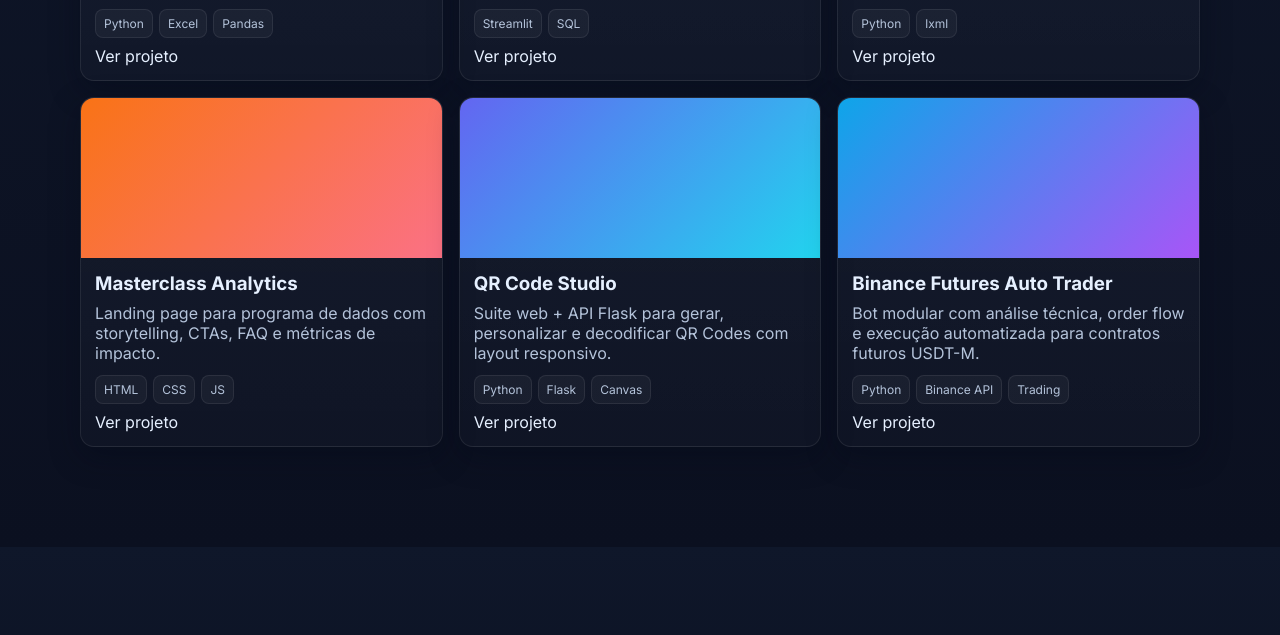
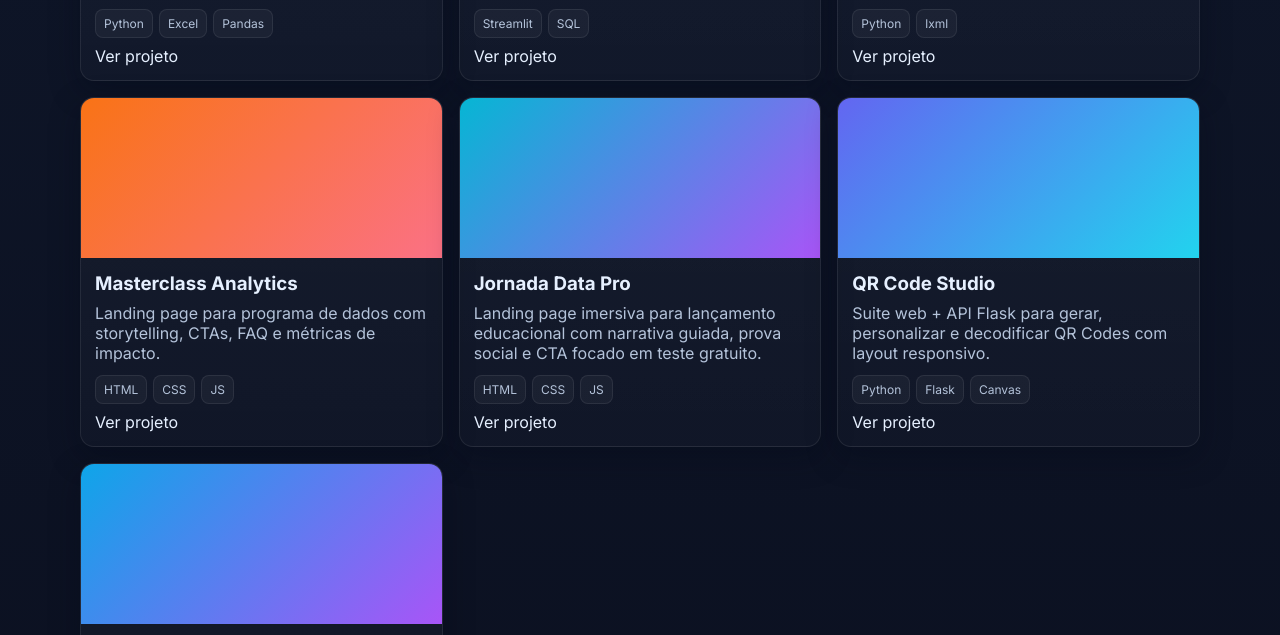
Before and after one commit to matheusfranciscocruz31-coder/portfolio, a plain HTML site: page index.html in a window 1280 px wide. Shown: the part 1562-2197 px from the top of the page. Drawn offline with Linux system fonts and the light colour scheme.

Commit message:
Add files via upload

```diff
--- a/index.html
+++ b/index.html
@@ -137,6 +137,20 @@
           </div>
         </article>
 
+        <article class="card project" data-tags="frontend marketing">
+          <div class="thumb thumb-jornada" aria-hidden="true"></div>
+          <div class="card-body">
+            <h3>Jornada Data Pro</h3>
+            <p>Landing page imersiva para lançamento educacional com narrativa guiada, prova social e CTA focado em teste gratuito.</p>
+            <div class="meta">
+              <span class="tag">HTML</span><span class="tag">CSS</span><span class="tag">JS</span>
+            </div>
+            <div class="actions">
+              <a href="projetos/jornada-data-pro/index.html" class="link" target="_blank" rel="noopener">Ver projeto</a>
+            </div>
+          </div>
+        </article>
+
         <article class="card project" data-tags="python frontend automation">
           <div class="thumb thumb-qr" aria-hidden="true"></div>
           <div class="card-body">
--- a/style.css
+++ b/style.css
@@ -103,6 +103,7 @@ body{
 .thumb-2{background:linear-gradient(135deg,#a78bfa,#60a5fa)}
 .thumb-3{background:linear-gradient(135deg,#22c55e,#10b981)}
 .thumb-landing{background:linear-gradient(135deg,#f97316,#fb7185)}
+.thumb-jornada{background:linear-gradient(135deg,#06b6d4,#a855f7)}
 .thumb-qr{background:linear-gradient(135deg,#6366f1,#22d3ee)}
 .thumb-bot{background:linear-gradient(135deg,#0ea5e9,#a855f7)}
 .card-body{padding:14px}
```
